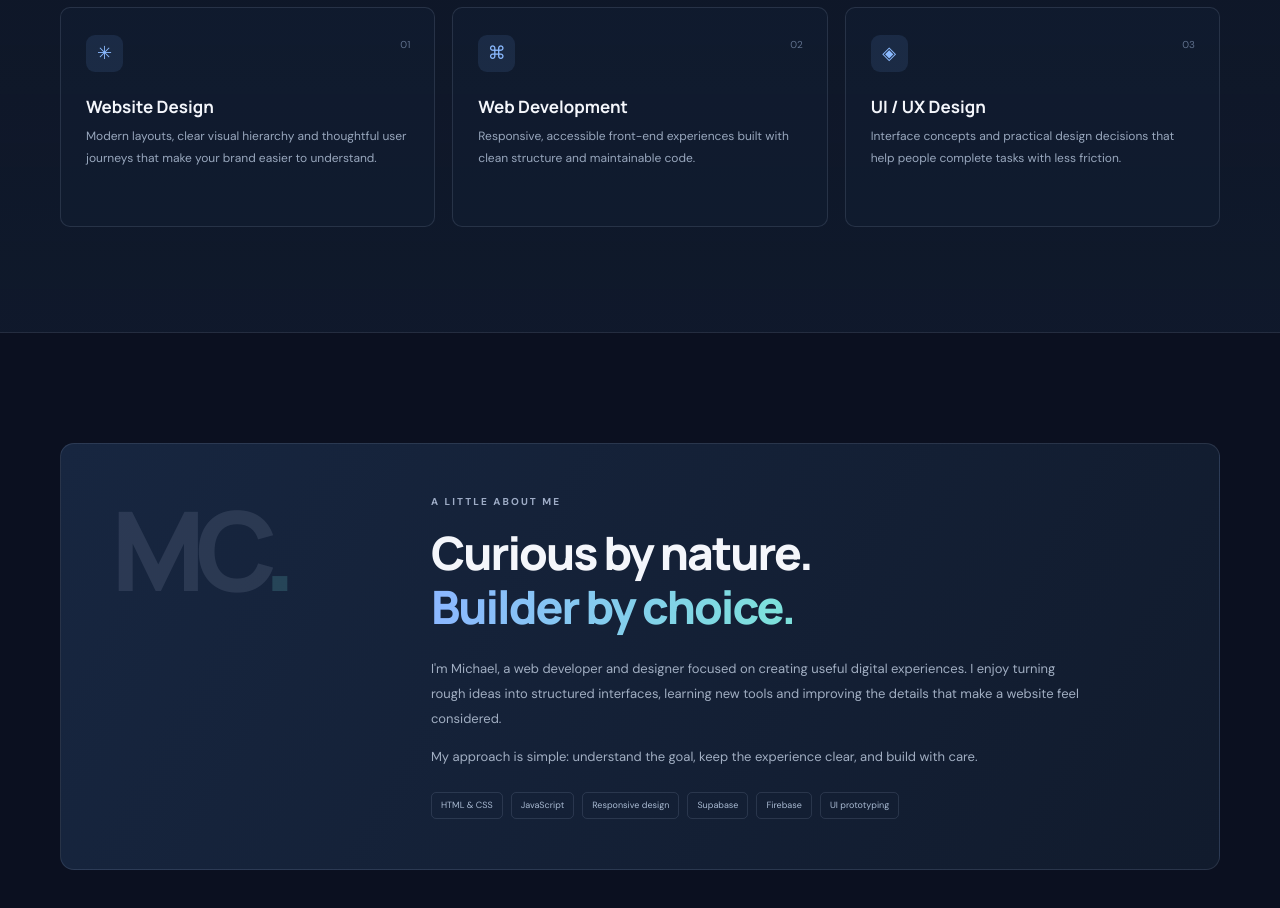
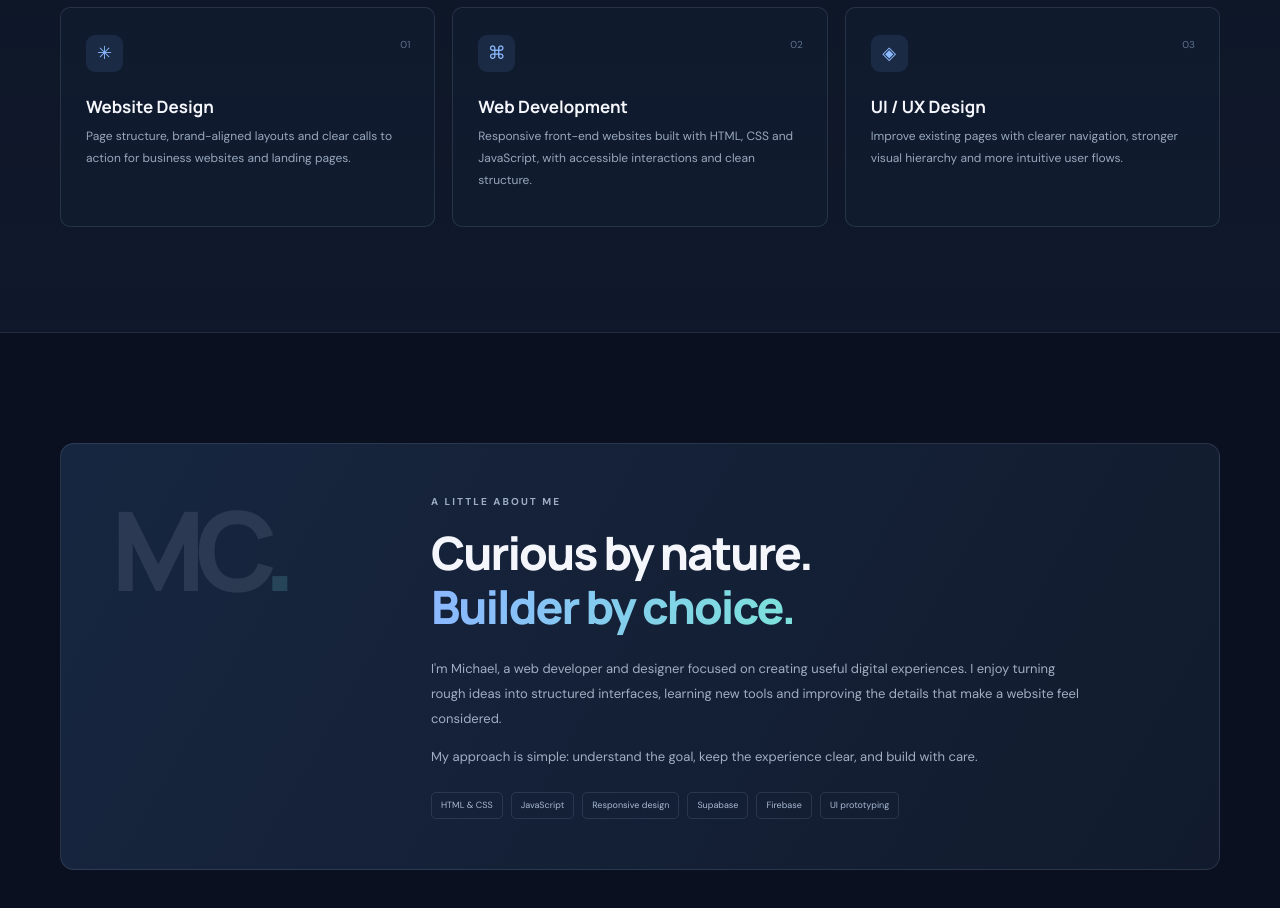
Before and after one commit to michael-coker-dev/michael-coker-portfolio, a plain HTML site: page index.html in a window 1280 px wide. Shown: the part 2340-3248 px from the top of the page. Drawn offline with Linux system fonts and the light colour scheme.

Commit message:
Clarify client-facing website services

```diff
--- a/index.html
+++ b/index.html
@@ -74,9 +74,9 @@
 
     <section class="section services-section" id="services"><div class="section-wrap"><div class="section-heading reveal"><div><div class="eyebrow">HOW I CAN HELP</div><h2>Good work starts with <span class="gradient-text">good thinking.</span></h2></div><p>From the first sketch to the final responsive page, I focus on making digital experiences useful, clear and memorable.</p></div>
       <div class="service-grid">
-        <article class="service-card reveal"><div class="service-icon">✳</div><span class="service-number">01</span><h3>Website Design</h3><p>Modern layouts, clear visual hierarchy and thoughtful user journeys that make your brand easier to understand.</p></article>
-        <article class="service-card reveal"><div class="service-icon">⌘</div><span class="service-number">02</span><h3>Web Development</h3><p>Responsive, accessible front-end experiences built with clean structure and maintainable code.</p></article>
-        <article class="service-card reveal"><div class="service-icon">◈</div><span class="service-number">03</span><h3>UI / UX Design</h3><p>Interface concepts and practical design decisions that help people complete tasks with less friction.</p></article>
+        <article class="service-card reveal"><div class="service-icon">✳</div><span class="service-number">01</span><h3>Website Design</h3><p>Page structure, brand-aligned layouts and clear calls to action for business websites and landing pages.</p></article>
+        <article class="service-card reveal"><div class="service-icon">⌘</div><span class="service-number">02</span><h3>Web Development</h3><p>Responsive front-end websites built with HTML, CSS and JavaScript, with accessible interactions and clean structure.</p></article>
+        <article class="service-card reveal"><div class="service-icon">◈</div><span class="service-number">03</span><h3>UI / UX Design</h3><p>Improve existing pages with clearer navigation, stronger visual hierarchy and more intuitive user flows.</p></article>
       </div>
     </div></section>
 
```
